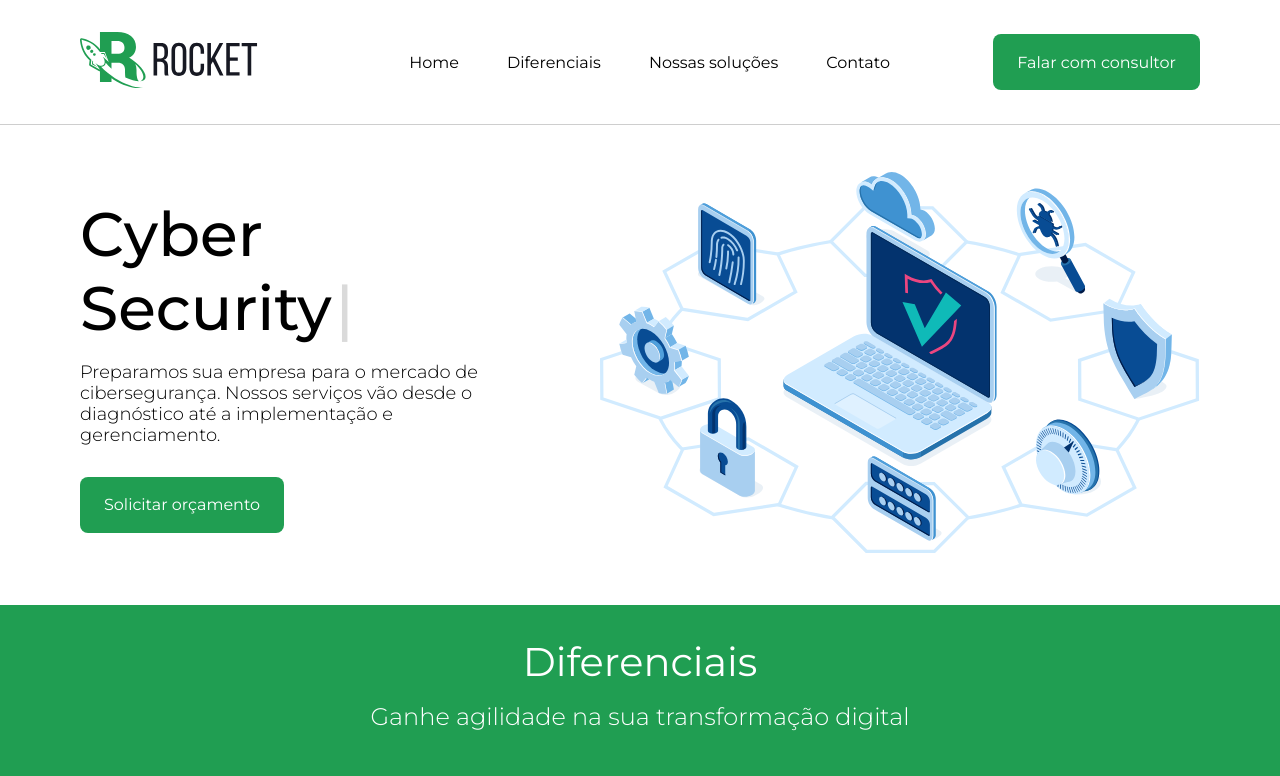
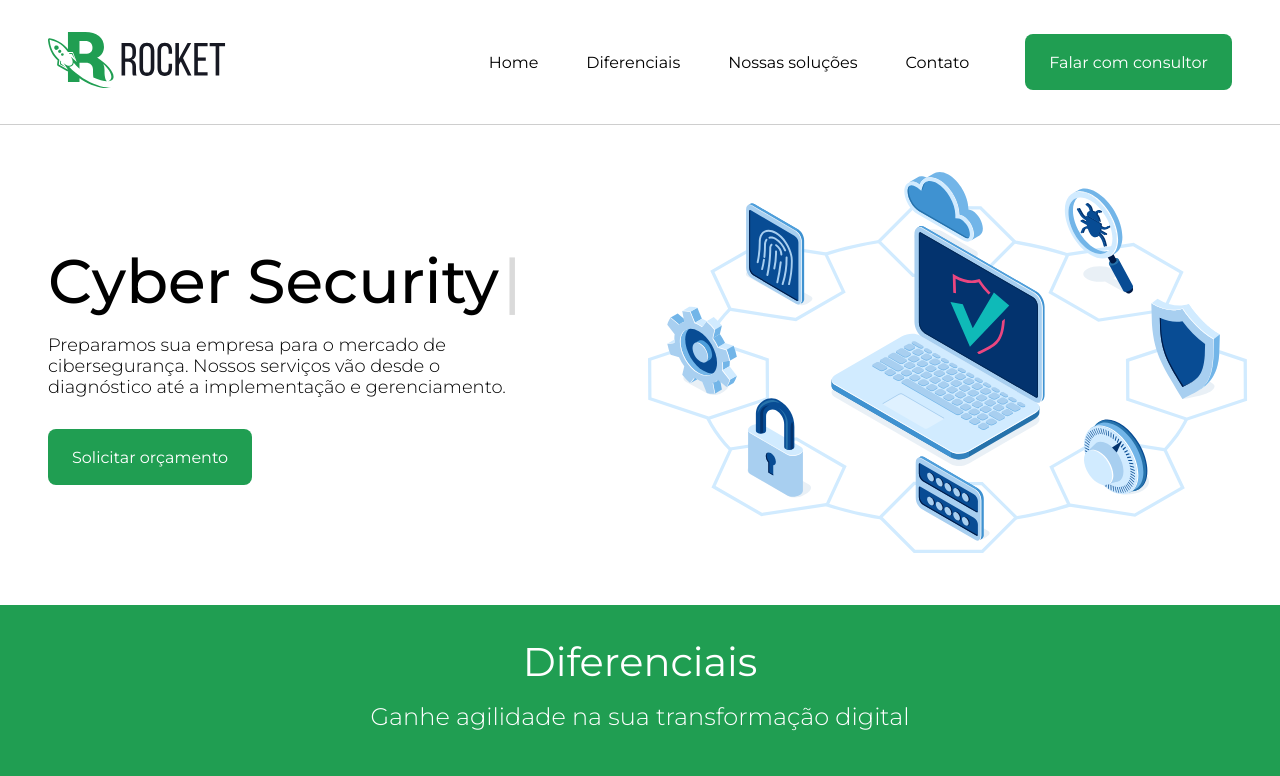
Before and after one commit to matheusvaz-tech/site-rocket, a plain HTML site: page index.html in a window 1280 px wide. Shown: the top 776 px of the page. Drawn offline with nearby package versions, Linux system fonts and the light colour scheme.

Commit message:
Updates html and css

```diff
--- a/index.html
+++ b/index.html
@@ -35,8 +35,9 @@
             <a href="#"><li class="li">Diferenciais</li></a>
             <a href="#"><li class="li">Nossas soluções</li></a>
             <a href="#"><li class="li">Contato</li></a>
+            <button class="btn-nav">Falar com consultor</button>
           </ul>
-          <button>Falar com consultor</button>
+          <!-- <button id="btn-mobile">Menu</button> -->
         </nav>
       </div>
     </header>
--- a/style.css
+++ b/style.css
@@ -11,7 +11,7 @@
 }
 
 .navbar {
-  margin: 32px 80px;
+  margin: 32px 48px;
   display: flex;
   flex-direction: row;
   justify-content: space-between;
@@ -53,6 +53,10 @@ button {
   height: 56px;
   font-size: 1rem;
   transition: 0.4s;
+}
+
+.btn-nav {
+  margin-left: 56px;
 }
 
 button:hover {
@@ -98,13 +102,17 @@ main,
   flex-direction: row;
   justify-content: space-between;
   align-items: center;
-  margin: 48px 80px;
+  margin: 48px 48px;
 }
 
 h1,
 p,
 .btn-solicitar-orc {
   margin: 16px 0;
+}
+
+.principal-content p {
+  width: 496px;
 }
 
 .cyber-security-img {
@@ -177,7 +185,7 @@ h3 {
 }
 
 .swiper-slide {
-  padding: 0px 80px;
+  padding: 0px 56px;
 }
 
 .swiper-slide div > h3 {
@@ -208,7 +216,7 @@ h3 {
   flex-direction: row;
   justify-content: space-between;
   align-items: flex-start;
-  margin: 48px 80px;
+  margin: 48px 56px;
 }
 
 .contact-forms {
@@ -274,3 +282,53 @@ i {
 i:hover {
   transform: scale(1.2);
 }
+
+/* #btn-mobile {
+  display: none;
+}
+
+@media (max-width: 600px) {
+  #btn-mobile {
+    display: block;
+  }
+
+  header {
+    width: 568px;
+  }
+
+  .menu-nav {
+    display: none;
+  }
+
+  .bg-navbar {
+    box-shadow: none;
+  }
+
+  main {
+    display: flex;
+    flex-direction: column-reverse;
+    justify-content: center;
+    align-items: center;
+    width: 400px;
+  }
+  .principal-content,
+  .principal-img,
+  .principal-content h1,
+  .principal-content p {
+    width: calc(100% - 32px);
+  }
+
+  .principal-img > img {
+    width: 400px;
+  }
+
+  .principal-content h1 {
+    font-size: 32px;
+    width: 400px;
+  }
+
+  .principal-content p {
+    font-size: 14px;
+    width: 400px;
+  }
+} */
```
Also changed, not shown: 1 other file.
